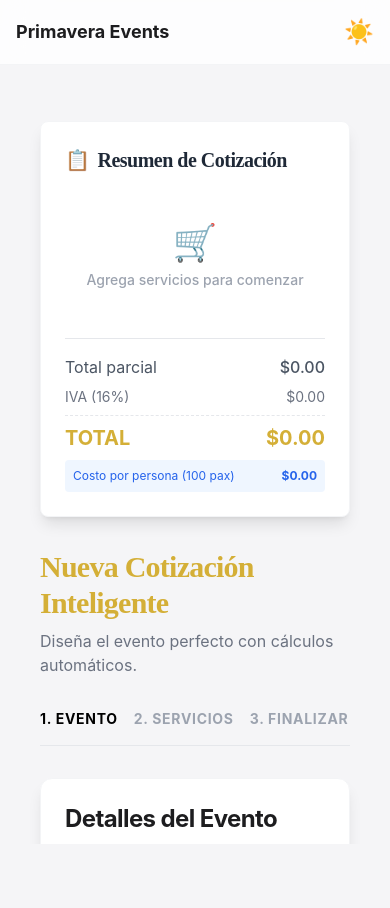
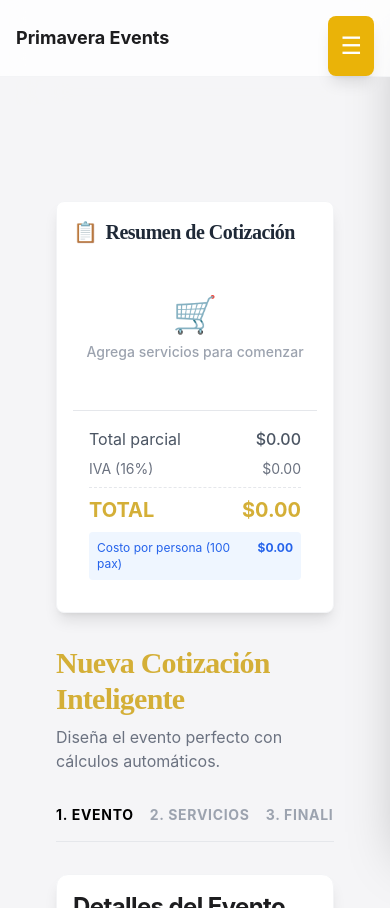
Before and after one commit to 5410m0n0c001/Primavera-Events-Group-App2.0-, a React (Vite) app in the folder client/: page / in a window 390 px wide. Before the commit the page ends 844 px from the top, so only its background shows below. Built offline with nearby package versions, Linux system fonts and the light colour scheme.

Commit message:
feat: agregar navegación móvil con menú hamburguesa

```diff
--- a/client/src/App.tsx
+++ b/client/src/App.tsx
@@ -1,5 +1,6 @@
 import { useState, useEffect } from 'react';
 import QuoteWizard from './components/QuoteBuilder/Wizard';
+import { MobileNavigation } from './components/MobileNavigation';
 import ClientList from './components/CRM/ClientList';
 import CalendarView from './components/CRM/CalendarView';
 import InventoryDashboard from './components/Inventory/InventoryDashboard';
@@ -106,6 +107,9 @@ function App() {
           {view === 'venues' && <VenuesManager />}
         </div>
       </main>
+
+      {/* Navegación móvil - NUEVO */}
+      <MobileNavigation currentView={view} onViewChange={(v) => setView(v as any)} />
     </div>
   );
 }
--- /dev/null
+++ b/client/src/components/MobileNavigation.tsx
@@ -0,0 +1,101 @@
+import React, { useState } from 'react';
+
+interface MobileNavigationProps {
+    currentView: string;
+    onViewChange: (view: string) => void;
+}
+
+interface NavItem {
+    view: string;
+    emoji: string;
+    label: string;
+}
+
+export const MobileNavigation: React.FC<MobileNavigationProps> = ({
+    currentView,
+    onViewChange
+}) => {
+    const [isOpen, setIsOpen] = useState(false);
+
+    const navItems: NavItem[] = [
+        { view: 'quote', emoji: '📋', label: 'Cotizador' },
+        { view: 'clients', emoji: '👥', label: 'Clientes' },
+        { view: 'venues', emoji: '🏛️', label: 'Locaciones' },
+        { view: 'calendar', emoji: '📅', label: 'Calendario' },
+        { view: 'finance', emoji: '💰', label: 'Finanzas' },
+        { view: 'inventory', emoji: '📦', label: 'Inventario' },
+        { view: 'analytics', emoji: '📊', label: 'Analytics' },
+        { view: 'suppliers', emoji: '🚚', label: 'Proveedores' },
+        { view: 'catering', emoji: '👨‍🍳', label: 'Catering' },
+        { view: 'production', emoji: '🎬', label: 'Producción' },
+        { view: 'crm', emoji: '📞', label: 'CRM' }
+    ];
+
+    const handleViewChange = (view: string) => {
+        onViewChange(view);
+        setIsOpen(false);
+    };
+
+    return (
+        <>
+            {/* Botón Hamburguesa - Solo visible en móvil */}
+            <button
+                onClick={() => setIsOpen(!isOpen)}
+                className="lg:hidden fixed top-4 right-4 z-50 p-3 bg-yellow-500 text-white rounded-lg shadow-lg hover:bg-yellow-600 transition-colors"
+                aria-label="Toggle menu"
+                style={{ fontSize: '24px' }}
+            >
+                {isOpen ? '✕' : '☰'}
+            </button>
+
+            {/* Overlay - Solo visible cuando el menú está abierto */}
+            {isOpen && (
+                <div
+                    className="lg:hidden fixed inset-0 bg-black bg-opacity-50 z-40"
+                    onClick={() => setIsOpen(false)}
+                />
+            )}
+
+            {/* Menú Lateral - Solo visible en móvil */}
+            <div
+                className={`lg:hidden fixed top-0 right-0 h-full w-80 bg-white shadow-2xl z-40 transform transition-transform duration-300 ease-in-out overflow-hidden ${isOpen ? 'translate-x-0' : 'translate-x-full'
+                    }`}
+            >
+                <div className="flex flex-col h-full">
+                    {/* Header del menú */}
+                    <div className="p-6 border-b border-gray-200 bg-yellow-500">
+                        <h2 className="text-xl font-bold text-white">Primavera Events</h2>
+                        <p className="text-sm text-yellow-100">Sistema de Gestión</p>
+                    </div>
+
+                    {/* Items de navegación */}
+                    <nav className="flex-1 overflow-y-auto py-4">
+                        {navItems.map((item) => {
+                            const isActive = currentView === item.view;
+                            return (
+                                <button
+                                    key={item.view}
+                                    onClick={() => handleViewChange(item.view)}
+                                    className={`w-full flex items-center gap-3 px-6 py-4 transition-colors text-left ${isActive
+                                            ? 'bg-yellow-50 text-yellow-700 border-l-4 border-yellow-500'
+                                            : 'text-gray-700 hover:bg-gray-50'
+                                        }`}
+                                >
+                                    <span className="text-2xl">{item.emoji}</span>
+                                    <span className="font-medium">{item.label}</span>
+                                </button>
+                            );
+                        })}
+                    </nav>
+
+                    {/* Footer del menú */}
+                    <div className="p-4 border-t border-gray-200 bg-gray-50">
+                        <p className="text-xs text-gray-500 text-center">
+                            Versión 1.1.0 - Diciembre 2025
+                        </p>
+                    </div>
+                </div>
+            </div>
+        </>
+    );
+};
--- a/client/src/index.css
+++ b/client/src/index.css
@@ -120,3 +120,70 @@
     background-position: 0% 50%;
   }
 }
+
+/* ============================================
+   ESTILOS MÓVILES - AGREGADOS AL FINAL
+   ============================================ */
+
+/* Responsive layout para móvil */
+@media (max-width: 1023px) {
+
+  /* Ocultar sidebar desktop en móvil */
+  aside.hidden.md\:flex {
+    display: none !important;
+  }
+
+  /* Ajustar main para móvil */
+  main {
+    margin-left: 0 !important;
+    padding: 1rem;
+  }
+
+  /* Agregar padding superior para el botón hamburguesa */
+  .min-h-screen {
+    padding-top: 4rem;
+  }
+}
+
+/* Optimizaciones para pantallas pequeñas */
+@media (max-width: 640px) {
+
+  /* Prevenir scroll horizontal */
+  body {
+    overflow-x: hidden;
+  }
+
+  /* Hacer tablas responsive */
+  table {
+    display: block;
+    overflow-x: auto;
+    white-space: nowrap;
+  }
+
+  /* Ajustar tamaños de fuente */
+  h1 {
+    font-size: 1.5rem;
+  }
+
+  h2 {
+    font-size: 1.25rem;
+  }
+
+  /* Botones más táctiles en móvil */
+  button:not(.lg\:hidden button) {
+    min-height: 44px;
+  }
+
+  /* Cards más compactos */
+  .card,
+  .bg-white {
+    padding: 1rem;
+  }
+}
+
+/* Smooth scroll en móvil */
+@media (max-width: 1023px) {
+  html {
+    scroll-behavior: smooth;
+  }
+}
```
